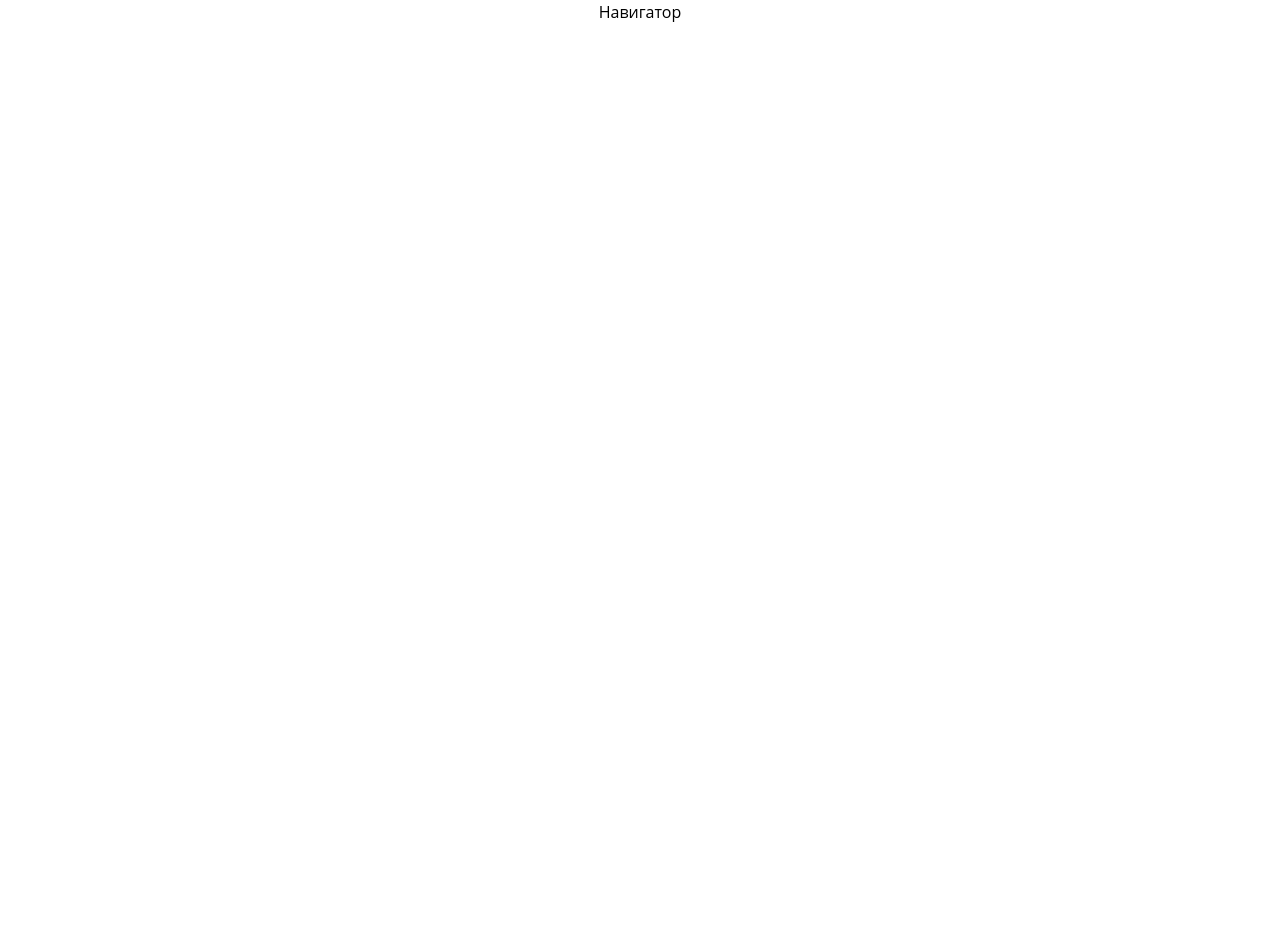
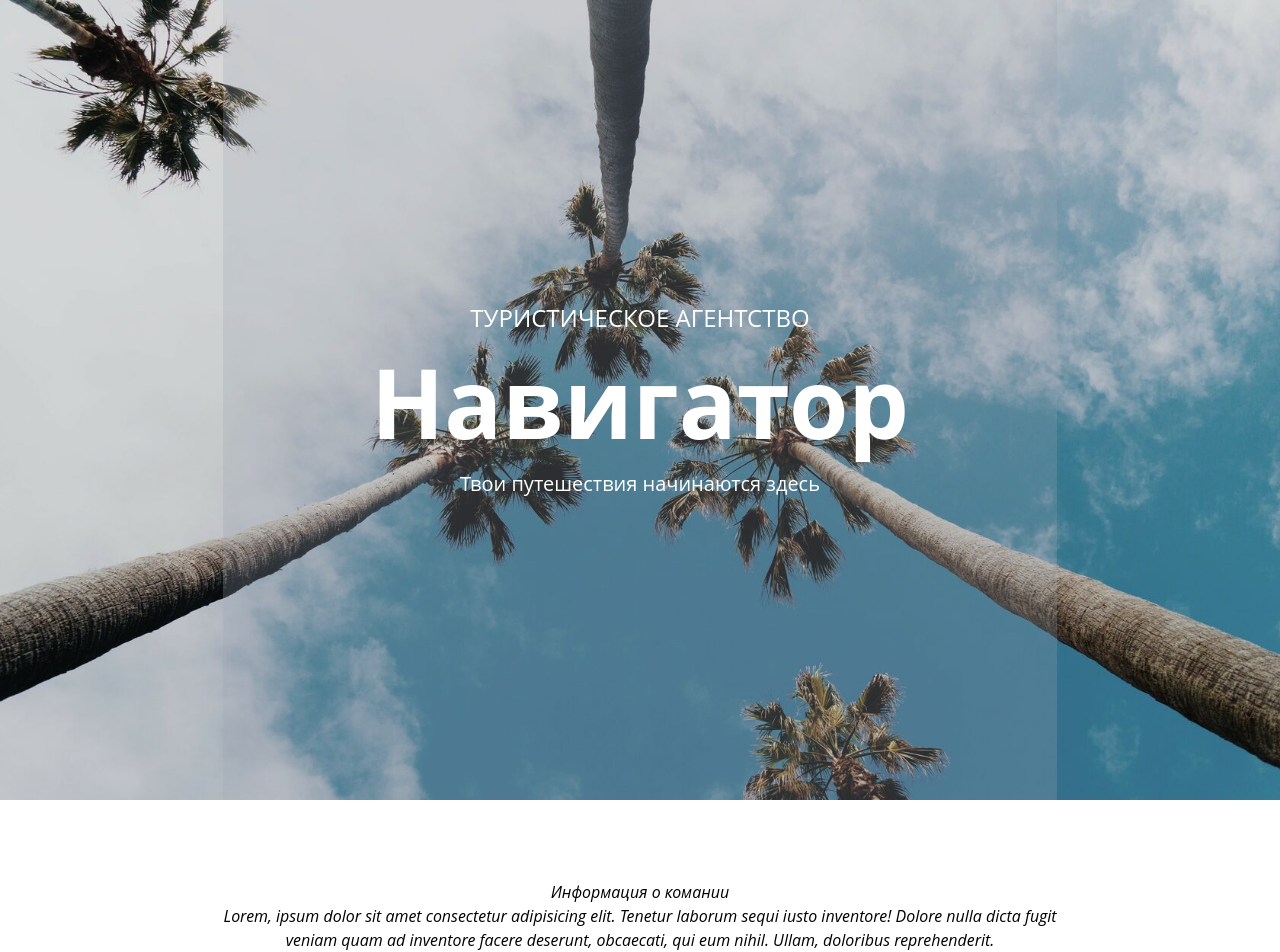
Before and after one commit to Voolshara/timofey-tilda, a React (Create React App) app: page / in a window 1280 px wide. Shown: the top 952 px of the page. Before the commit the page ends 800 px from the top, so only its background shows below. Built offline with nearby package versions, Linux system fonts and the light colour scheme.

Commit message:
add Hello and About blocks

```diff
--- a/package.json
+++ b/package.json
@@ -10,6 +10,7 @@
     "@types/node": "^16.18.40",
     "@types/react": "^18.2.19",
     "@types/react-dom": "^18.2.7",
+    "mobx-react-lite": "^4.0.3",
     "react": "^18.2.0",
     "react-dom": "^18.2.0",
     "react-scripts": "5.0.1",
--- a/src/App.tsx
+++ b/src/App.tsx
@@ -1,11 +1,16 @@
 import React from "react";
+import { observer } from "mobx-react-lite";
+
+import HelloBlock from "./components/HelloBlock";
+import About from "./components/About";
 
 function App() {
   return (
-    <div className="flex justify-center items-center font-regular">
-      <p>Навигатор</p>
+    <div className="flex justify-center items-center font-regular flex-col ">
+      <HelloBlock />
+      <About />
     </div>
   );
 }
 
-export default App;
+export default observer(App);
--- /dev/null
+++ b/src/components/About.tsx
@@ -0,0 +1,18 @@
+import React, { FC, useContext, useEffect, useState } from "react";
+import { observer } from "mobx-react-lite";
+
+const HelloBlock: FC = () => {
+  return (
+    <div className="italic w-2/3 mt-20 mb-20 text-center">
+      <p>Информация о комании</p>
+      <p>
+        Lorem, ipsum dolor sit amet consectetur adipisicing elit. Tenetur
+        laborum sequi iusto inventore! Dolore nulla dicta fugit veniam quam ad
+        inventore facere deserunt, obcaecati, qui eum nihil. Ullam, doloribus
+        reprehenderit.
+      </p>
+    </div>
+  );
+};
+
+export default observer(HelloBlock);
--- /dev/null
+++ b/src/components/HelloBlock.tsx
@@ -0,0 +1,16 @@
+import React, { FC, useContext, useEffect, useState } from "react";
+import { observer } from "mobx-react-lite";
+
+const HelloBlock: FC = () => {
+  return (
+    <div className="h-screen w-full bg-bg bg-cover text-white relative flex items-center justify-center">
+      <div className="flex justify-center items-center flex-col bg-gray-400 bg-opacity-25 h-screen pl-32 pr-32">
+        <p className="text-2xl z-10">ТУРИСТИЧЕСКОЕ АГЕНТСТВО</p>
+        <p className="text-8xl font-bold z-10 m-5">Навигатор</p>
+        <p className="z-10 text-xl">Твои путешествия начинаются здесь</p>
+      </div>
+    </div>
+  );
+};
+
+export default observer(HelloBlock);
--- a/tailwind.config.js
+++ b/tailwind.config.js
@@ -5,7 +5,14 @@ module.exports = {
     fontFamily: {
       regular: "Open Sans",
     },
-    extend: {},
+    extend: {
+      backgroundImage: {
+        bg: "url('img/bg.jpg')",
+      },
+      colors: {
+        bg: "#ebe0e0",
+      },
+    },
   },
   plugins: [],
 };
```
Also changed, not shown: tsconfig.json (+2 -8 lines), src/img/bg.jpg (added), 1 other file (tests, documents, lock files or other folders).
